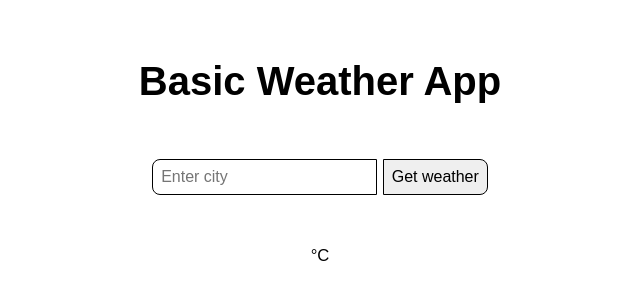
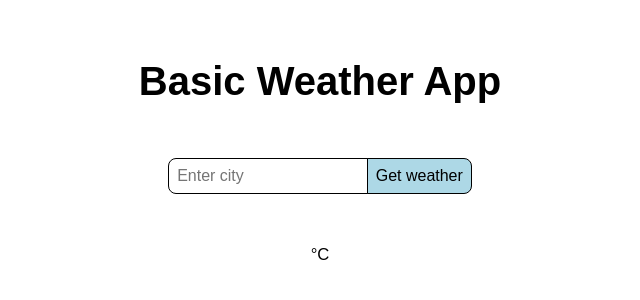
Before and after one commit to smarca02/WeatherApp1, a plain HTML site: page Indext.html in a window 1280 px wide. Shown: the part 254-554 px from the top of the page, without its empty margins (320-960 px from the left). Drawn offline with Linux system fonts and the light colour scheme.

Commit message:
changed stylesheet.css

```diff
--- a/stylesheet.css
+++ b/stylesheet.css
@@ -30,7 +30,7 @@ button {
   outline: none;
   font-size: 1rem;
   padding: 0.5rem;
-  margin: 0;
+  margin: -1rem;
 }
 
 input {
@@ -41,10 +41,14 @@ input {
 }
 
 button {
-  background: linear-gradient(120degr, lightgreen 0%, pink 50%, lightblue 100%);
+  background: lightblue;
   border: 1px solid black;
   border-top-right-radius: 0.5rem;
   border-bottom-right-radius: 0.5rem;
+}
+
+button:hover {
+  background: lightpink;
 }
 
 .tempNumC {
```
